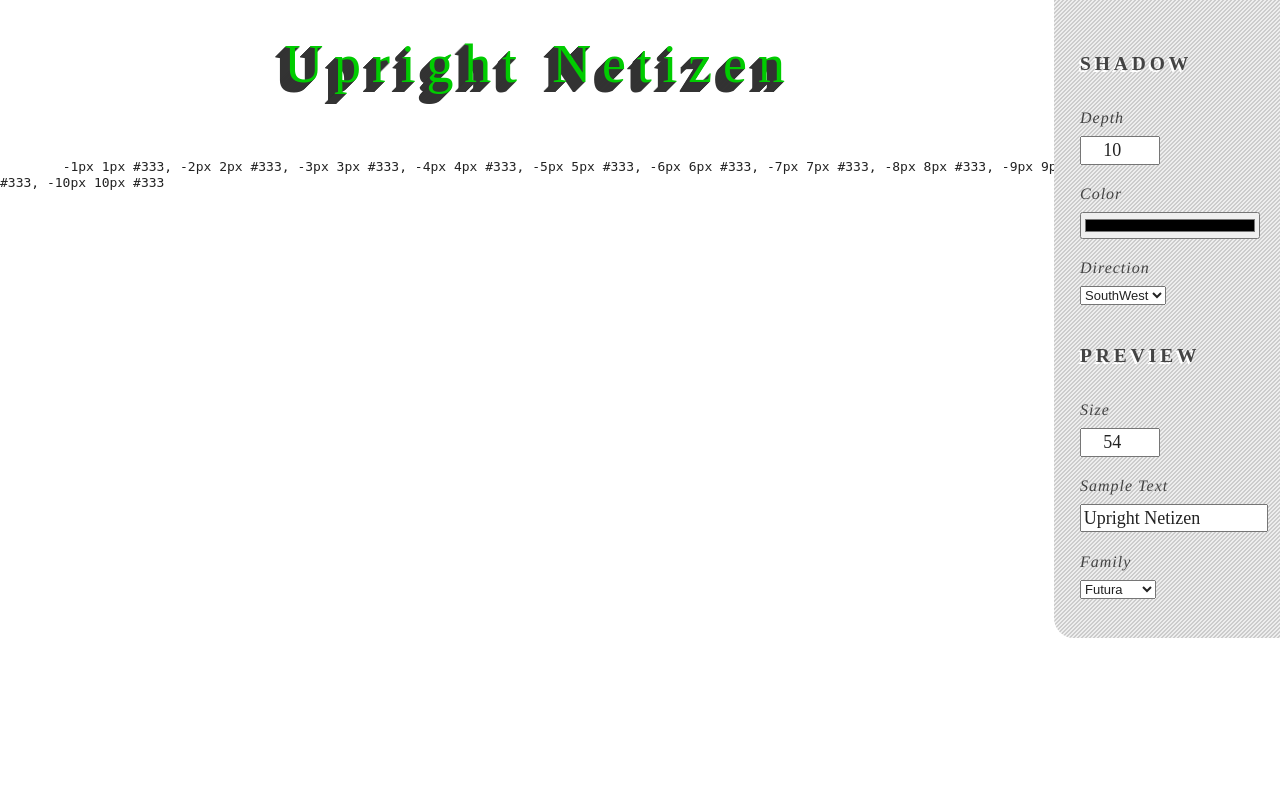
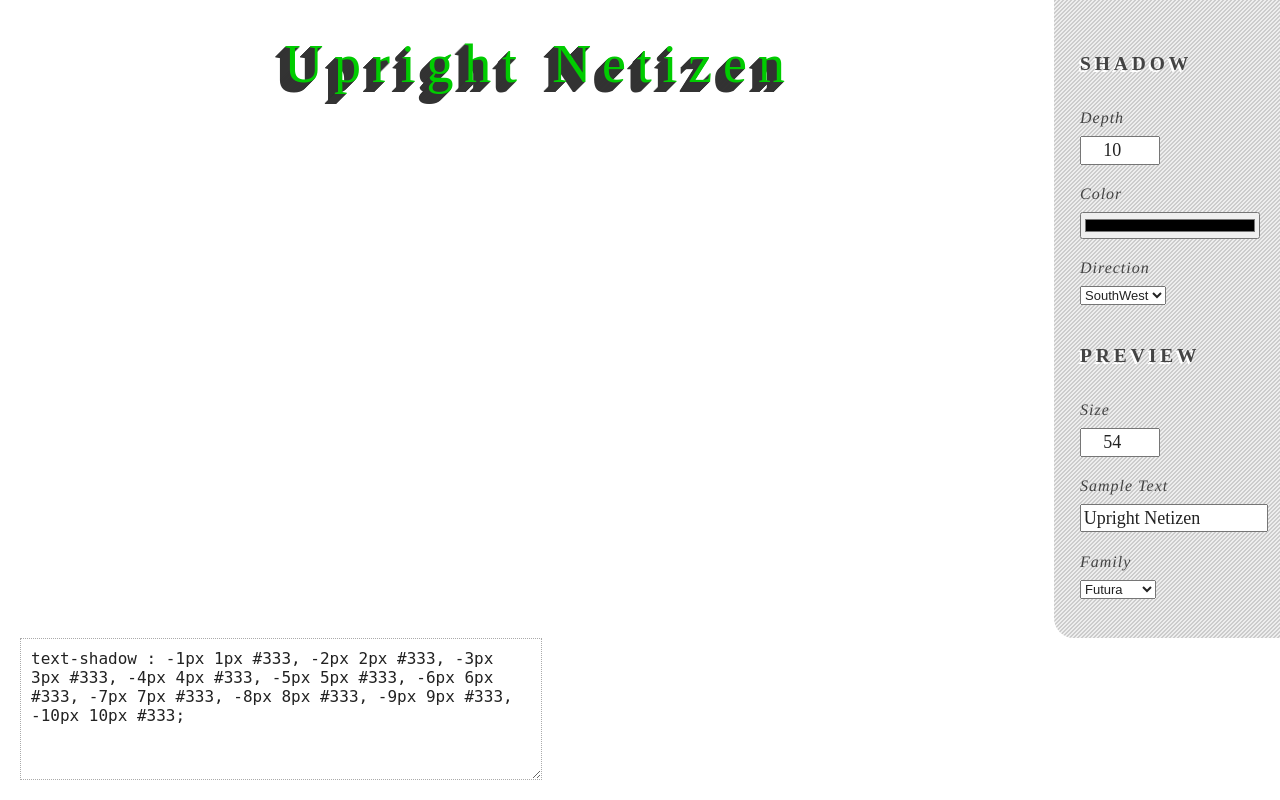
Before and after one commit to upright-netizen/uprightnetizen.com, a PHP site: page /the-shadow/index.html in a window 1280 px wide. Run offline with PHP 8.4, Linux system fonts and the light colour scheme; some libraries are stand-ins or nearby versions.

Commit message:
Changed #ouput from code tag to textarea. Added some style and updated the javasctipt. Closes #2

```diff
--- a/the-shadow/css/style.css
+++ b/the-shadow/css/style.css
@@ -285,6 +285,26 @@ label {
          -10px 10px #333;
 }
 
+/*
+    Generated Code
+*/
+
+.delivery {
+  position: absolute;
+  width: 75%;
+  bottom: 20px;
+  left: 20px;
+}
+
+.code-preview {
+  border: 1px dotted #aaa;
+  font-size: 16px;
+  font-family: monospace;
+  min-height: 7.5em;
+  padding: 10px;
+  width: 500px;
+}
+
 .controls {
   color: #444;
   font-family: Times;
--- a/the-shadow/index.html
+++ b/the-shadow/index.html
@@ -49,13 +49,10 @@
 
             <!-- <input id="topleft_corner" class="corner" type="radio" name="corner" value="northwest">
             <label for="topleft_corner" class="corner-label">NorthWest</label>
-
             <input id="topright_corner" class="corner" type="radio" name="corner" value="northeast">
             <label for="topright_corner" class="corner-label">NorthEast</label>
-
             <input id="bottomleft_corner" class="corner" type="radio" name="corner" value="southwest" checked>
             <label for="bottomleft_corner" class="corner-label">SouthWest</label>
-
             <input id="bottomright_corner" class="corner" type="radio" name="corner" value="southeast">
             <label for="bottomright_corner" class="corner-label">SouthEast</label> -->
           </div>
@@ -94,9 +91,12 @@
     <section id="preview" class="preview">Upright Netizen</section>
 
     <section id="delivery" class="delivery">
-      <pre><code id="output">
+      <!-- <pre><code id="output">
         -1px 1px #333, -2px 2px #333, -3px 3px #333, -4px 4px #333, -5px 5px #333, -6px 6px #333, -7px 7px #333, -8px 8px #333, -9px 9px #333, -10px 10px #333
-      </code></pre>
+      </code></pre> -->
+
+      <textarea id="output" class="code-preview">text-shadow : -1px 1px #333, -2px 2px #333, -3px 3px #333, -4px 4px #333, -5px 5px #333, -6px 6px #333, -7px 7px #333, -8px 8px #333, -9px 9px #333, -10px 10px #333;</textarea>
+
       <!-- <button type="button">Get it</button> -->
     </section><!-- /output -->
   </article><!-- /home -->
--- a/the-shadow/js/script.js
+++ b/the-shadow/js/script.js
@@ -38,6 +38,7 @@
         fontFamily_elem = $('#font-family'),
         fontSize_elem = $('#font-size'),
         sampleText_elem = $('#font-text'),
+
 
         // functions
         init,
@@ -136,7 +137,7 @@
     };
 
     updateCode = function updateCode () {
-      $("#output").text(textShadow);
+      $("#output").val("text-shadow : " + textShadow);
     };
 
     debug = function debug () {
```
